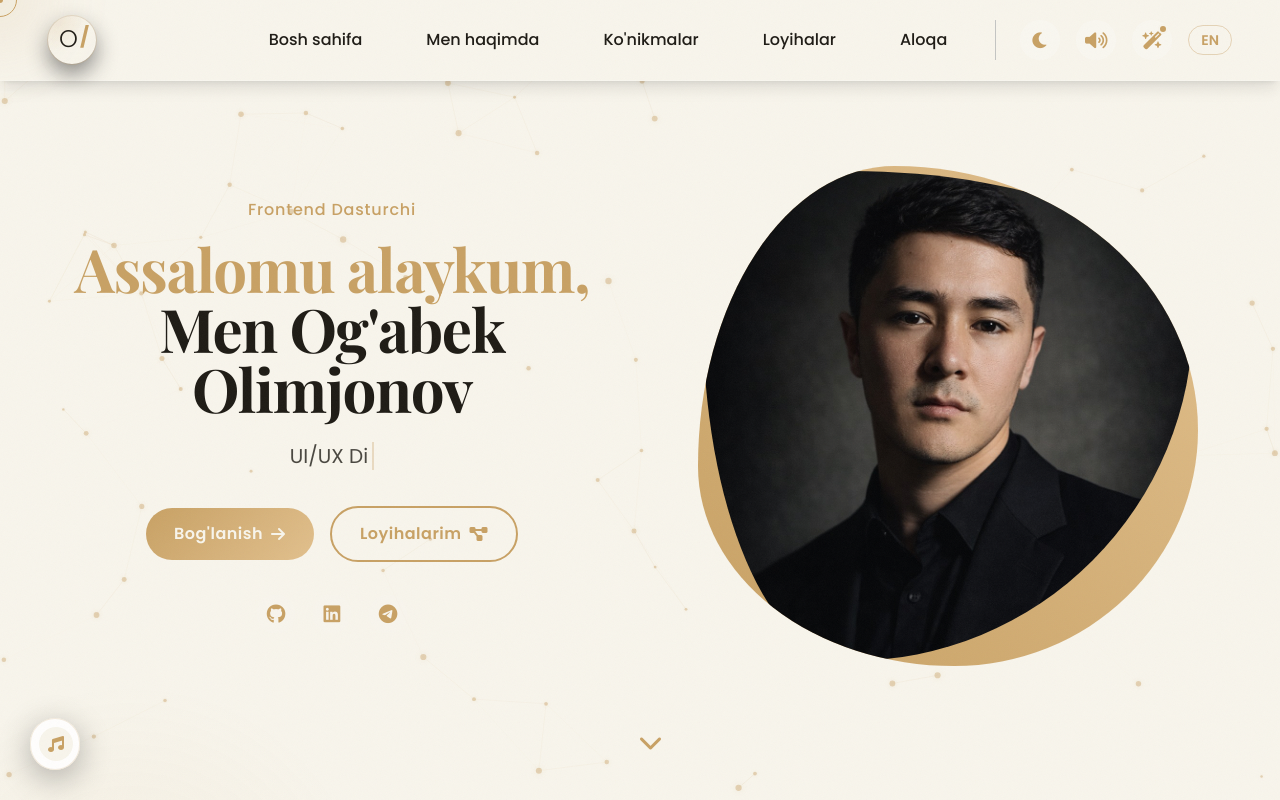
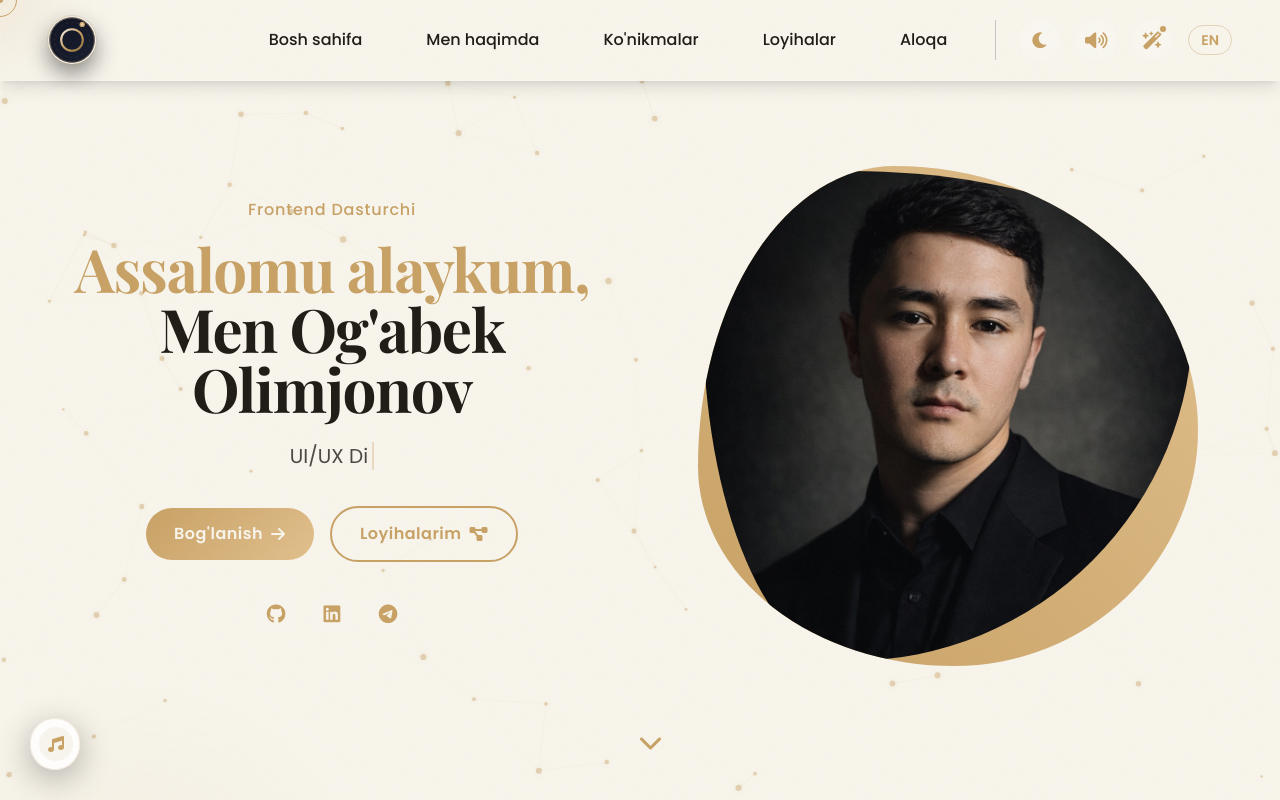
Before and after one commit to OgabekHub/My-portfolio, a Next.js app: page / in a window 1280 px wide. Shown: the top 800 px of the page. Built offline with nearby package versions, Linux system fonts and the light colour scheme.

Commit message:
design(logo): revert logo to Abstract Orbit (Concept B) in Navbar and Footer

```diff
--- a/src/components/Footer.tsx
+++ b/src/components/Footer.tsx
@@ -40,9 +40,42 @@ export default function Footer() {
                 className="flex items-center space-x-2"
               >
                 <div className="logo-circle">
-                  <span className="font-poppins text-2xl font-light text-light flex items-center justify-center translate-y-[-1px] translate-x-[2px]">
-                    O<span className="text-accent text-xl font-bold -translate-y-0.5 ml-0.5">/</span>
-                  </span>
+                  <svg className="face-svg" viewBox="0 0 80 80" xmlns="http://www.w3.org/2000/svg">
+                    <defs>
+                      <linearGradient id="logoBgFooter" x1="0" y1="0" x2="1" y2="1">
+                        <stop offset="0%" stopColor="#020617" />
+                        <stop offset="100%" stopColor="#0f172a" />
+                      </linearGradient>
+                      <linearGradient id="logoRingFooter" x1="0" y1="0" x2="1" y2="1">
+                        <stop offset="0%" stopColor="#f8f5ec" />
+                        <stop offset="45%" stopColor="#c8a164" />
+                        <stop offset="100%" stopColor="#8b6b34" />
+                      </linearGradient>
+                    </defs>
+
+                    {/* Dark background */}
+                    <circle cx="40" cy="40" r="38" fill="url(#logoBgFooter)" />
+
+                    {/* Outer border ring */}
+                    <circle cx="40" cy="40" r="37" fill="none" stroke="url(#logoRingFooter)" strokeWidth="1.5" opacity="0.5" />
+
+                    {/* Inner decorative dashed ring */}
+                    <circle
+                      cx="40" cy="40" r="29"
+                      fill="none"
+                      stroke="rgba(200,161,100,0.18)"
+                      strokeWidth="1"
+                      strokeDasharray="3 6"
+                      strokeLinecap="round"
+                    />
+
+                    {/* Main O ring */}
+                    <circle cx="40" cy="40" r="18" fill="none" stroke="url(#logoRingFooter)" strokeWidth="3.5" />
+
+                    {/* Golden apostrophe dot — O' belgisi */}
+                    <circle cx="57" cy="14" r="4.5" fill="#c8a164" />
+                    <circle cx="57" cy="14" r="2" fill="#f8f5ec" opacity="0.7" />
+                  </svg>
                 </div>
                 <div className="logo-details opacity-0 transition-all duration-500">
                   <span className="text-accent font-playfair tracking-wide">Og&apos;abek</span>
--- a/src/components/Navbar.tsx
+++ b/src/components/Navbar.tsx
@@ -101,9 +101,42 @@ export default function Navbar() {
             className="flex items-center space-x-2"
           >
             <div className="logo-circle">
-              <span className="font-poppins text-2xl font-light text-light flex items-center justify-center translate-y-[-1px] translate-x-[2px]">
-                O<span className="text-accent text-xl font-bold -translate-y-0.5 ml-0.5">/</span>
-              </span>
+              <svg className="face-svg" viewBox="0 0 80 80" xmlns="http://www.w3.org/2000/svg">
+                <defs>
+                  <linearGradient id="logoBg" x1="0" y1="0" x2="1" y2="1">
+                    <stop offset="0%" stopColor="#020617" />
+                    <stop offset="100%" stopColor="#0f172a" />
+                  </linearGradient>
+                  <linearGradient id="logoRing" x1="0" y1="0" x2="1" y2="1">
+                    <stop offset="0%" stopColor="#f8f5ec" />
+                    <stop offset="45%" stopColor="#c8a164" />
+                    <stop offset="100%" stopColor="#8b6b34" />
+                  </linearGradient>
+                </defs>
+
+                {/* Dark background */}
+                <circle cx="40" cy="40" r="38" fill="url(#logoBg)" />
+
+                {/* Outer border ring */}
+                <circle cx="40" cy="40" r="37" fill="none" stroke="url(#logoRing)" strokeWidth="1.5" opacity="0.5" />
+
+                {/* Inner decorative dashed ring */}
+                <circle
+                  cx="40" cy="40" r="29"
+                  fill="none"
+                  stroke="rgba(200,161,100,0.18)"
+                  strokeWidth="1"
+                  strokeDasharray="3 6"
+                  strokeLinecap="round"
+                />
+
+                {/* Main O ring */}
+                <circle cx="40" cy="40" r="18" fill="none" stroke="url(#logoRing)" strokeWidth="3.5" />
+
+                {/* Golden apostrophe dot — O' belgisi */}
+                <circle cx="57" cy="14" r="4.5" fill="#c8a164" />
+                <circle cx="57" cy="14" r="2" fill="#f8f5ec" opacity="0.7" />
+              </svg>
             </div>
 
             <div className="logo-details opacity-0 transition-all duration-500">
```
